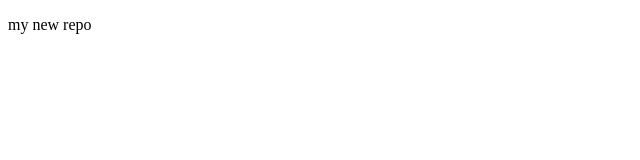
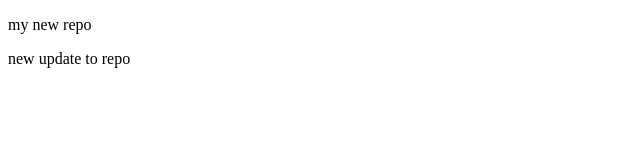
Before and after one commit to Rohitsaini12/localrepo, a plain HTML site: page index.html in a window 1280 px wide. Shown: the whole page, without its empty margins (0-640 px from the left). Drawn offline with Linux system fonts and the light colour scheme.

Commit message:
new update

```diff
--- a/index.html
+++ b/index.html
@@ -7,5 +7,6 @@
 </head>
 <body>
     <p>my new repo</p>
+    <p>new update to repo</p>
 </body>
 </html>
```
